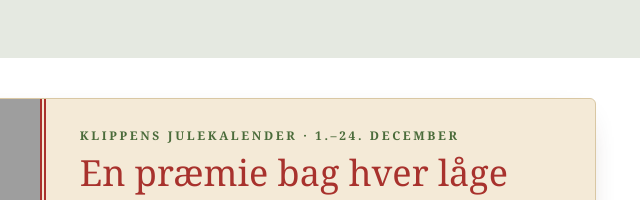
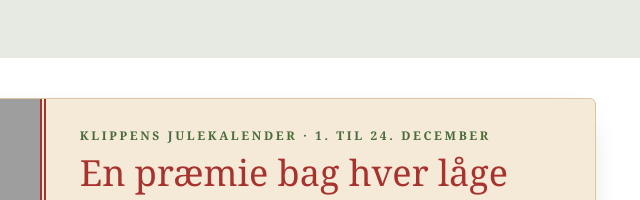
Before and after one commit to Jannie-spec/foerder-dk, a plain HTML site: page dist/index.html in a window 1280 px wide. Shown: the part 800-1000 px from the top of the page, 564-1204 px from the left. Drawn offline with Linux system fonts and the light colour scheme; grey boxes are pictures that could not be loaded.

Commit message:
Banner: ingen tankestreg

```diff
--- a/dist/index.html
+++ b/dist/index.html
@@ -44,7 +44,7 @@
 <a class="jk-card" href="https://www.hotelklippen.com/julekalender?utm_source=foerder.dk&amp;utm_medium=banner&amp;utm_campaign=julekalender2026">
 <span class="jk-img" role="img" aria-label="Tegning af Gudhjem med julekalenderens låger"></span>
 <span class="jk-txt">
-<span class="jk-k">Klippens Julekalender · 1.–24. december</span>
+<span class="jk-k">Klippens Julekalender · 1. til 24. december</span>
 <span class="jk-h">En præmie bag hver låge</span>
 <span class="jk-p">Vær med i lodtrækningen om ophold, gavekort, gløgg og meget mere. Det er gratis at være med.</span>
 <span class="jk-btn">Åbn julekalenderen →</span>
```
Also changed, not shown: julekalender-banner.html (+1 -1 lines), dist/sitemap.xml.
